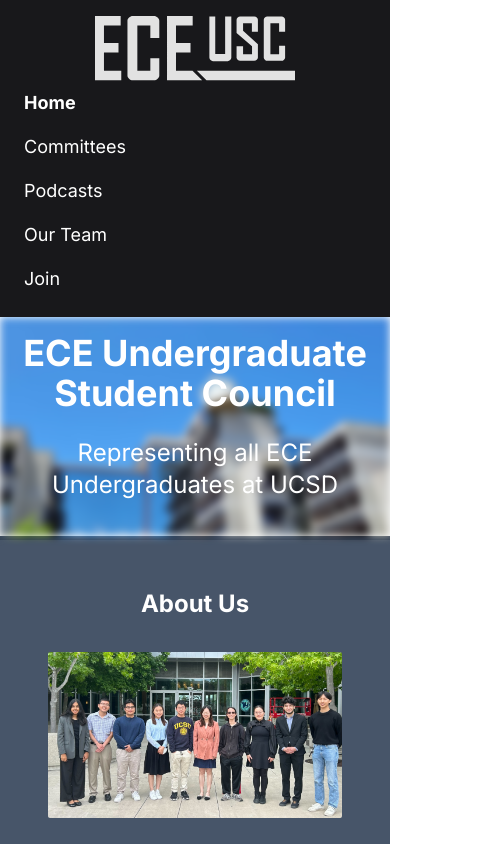
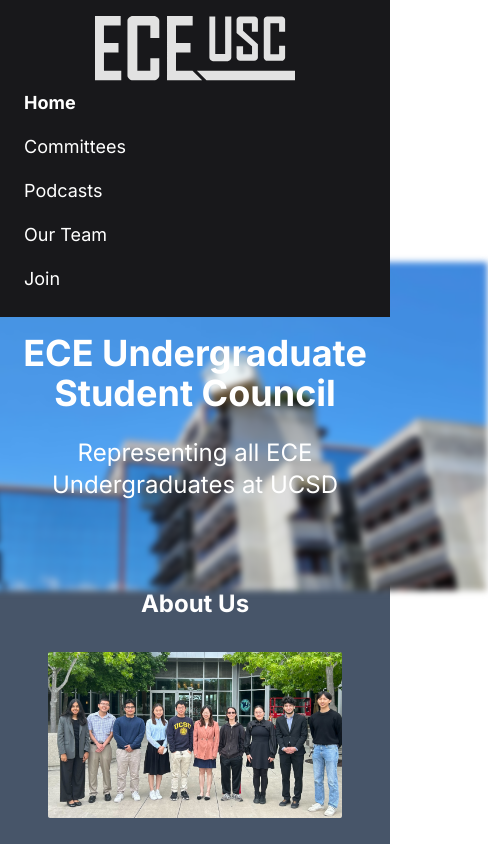
Before and after one commit to eceusc/eceusc.ucsd.edu, a Next.js app: page / in a window 390 px wide. Shown: the top 844 px of the page, 488 px wide, since content can reach past the window. Built offline with nearby package versions, Linux system fonts and the light colour scheme.

Commit message:
Fixed typo, duplicate images, less blur on home pg

```diff
--- a/src/app/committee/technical/page.tsx
+++ b/src/app/committee/technical/page.tsx
@@ -18,13 +18,11 @@ export default function Social() {
 	let images = [
 		"/images/committees/technical/projectTeamPic.jpg",
 		"/images/committees/technical/TechnicalPic2.jpg",
-		"/images/committees/technical/2023F_guided_qp.png",
 	];
   let flyers = [
     "/images/committees/technical/2023F_guided_qp.png",
   ]
 	let files = [
-		"/images/committees/technical/2023F_guided_qp.png",
 		"https://drive.google.com/file/d/1e4MbFcUu_ifKBuET9UwVkdm_KgyZPs8O/preview",
 	];
 
--- a/src/app/members.tsx
+++ b/src/app/members.tsx
@@ -3,7 +3,7 @@ export default [
 		// This object is a rebound for components/contact_info.tsx
 		// when empty args are provided.
 		name: "TBD",
-		position: "No Position",
+		position: "Open Position",
 		major: "N/A",
 		minor: null,
 		depth: null,
--- a/src/app/page.tsx
+++ b/src/app/page.tsx
@@ -14,13 +14,14 @@ export default function Home() {
         title="ECE Undergraduate Student Council"
         body="Representing all ECE Undergraduates at UCSD"
       />
-      <div className="blur-sm sm:blur-none">
+      <div className="scale-150 sm:scale-100">
         <Image
           src="/images/background.jpg"
           alt="UCSD Falling Star Building"
           width="3200"
           height="1800"
           key="falling-star"
+          className="blur-[2px] sm:blur-none"
         />
       </div>
       <AboutUs />
```
